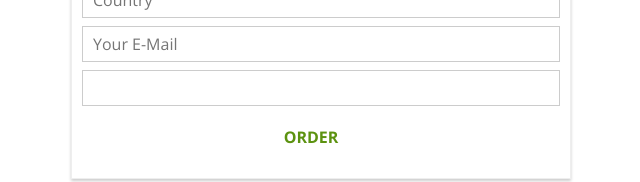
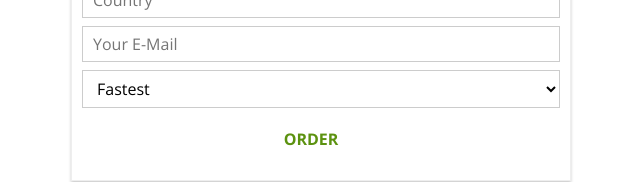
Before and after one commit to lwesy/my-react-burger, a React app: page /checkout/contact-data in a window 1280 px wide. Shown: the part 1044-1226 px from the top of the page, without its empty margins (319-959 px from the left). Built offline with nearby package versions, Linux system fonts and the light colour scheme.

Commit message:
Add case for select inputs

```diff
--- a/src/components/UI/Input/Input.js
+++ b/src/components/UI/Input/Input.js
@@ -19,6 +19,18 @@ const input = (props) => {
         value={props.value}
       />;
       break;
+    case 'select':
+      inputElement = (
+        <select className={classes.InputElement} value={props.value}>
+          {props.elementConfig.options.map(option =>
+            <option value={option.value}>
+              {option.displayValue}
+            </option>
+          )}
+        </select>
+      );
+
+      break;
     default:
       inputElement = <input
         className={classes.InputElement}
```
